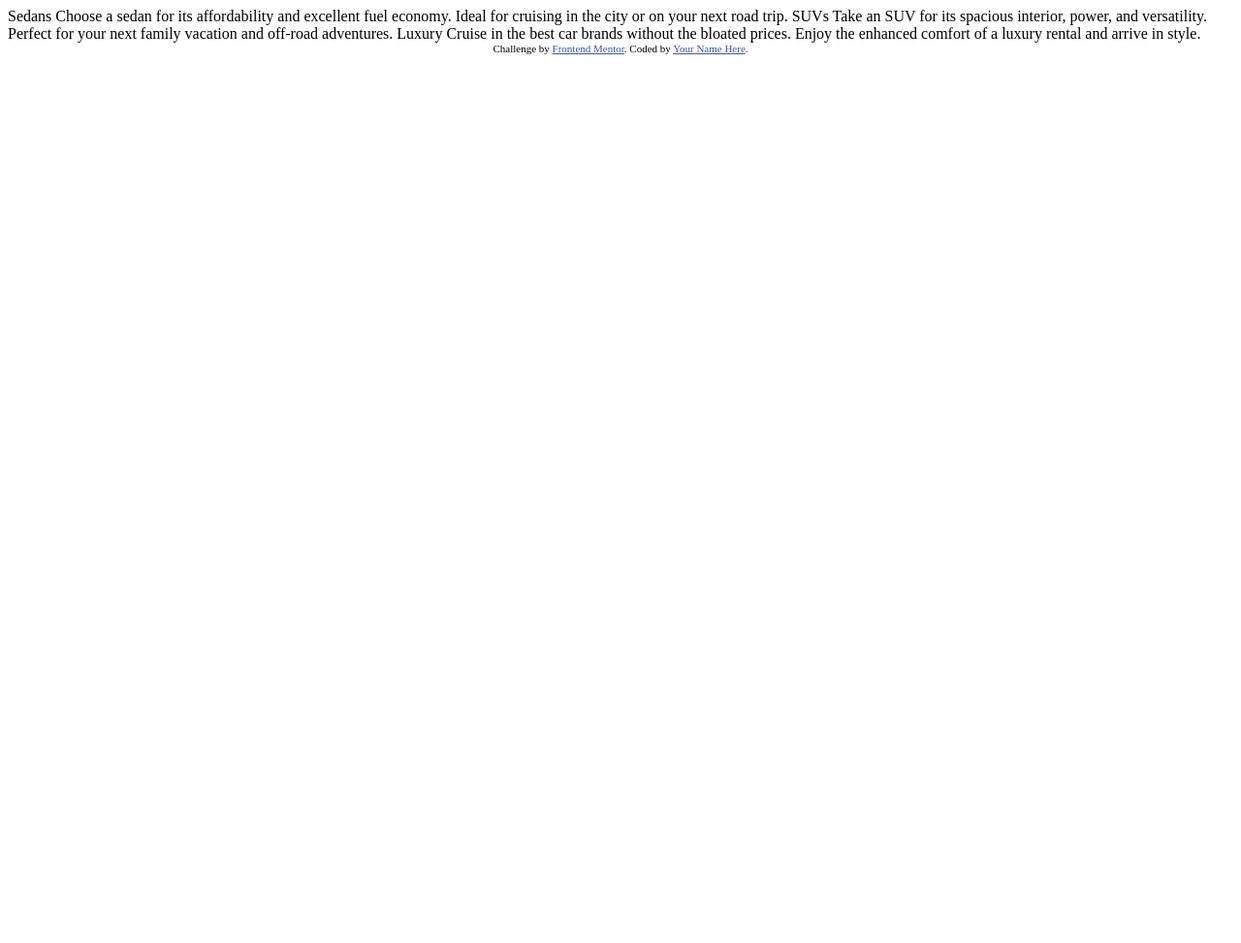
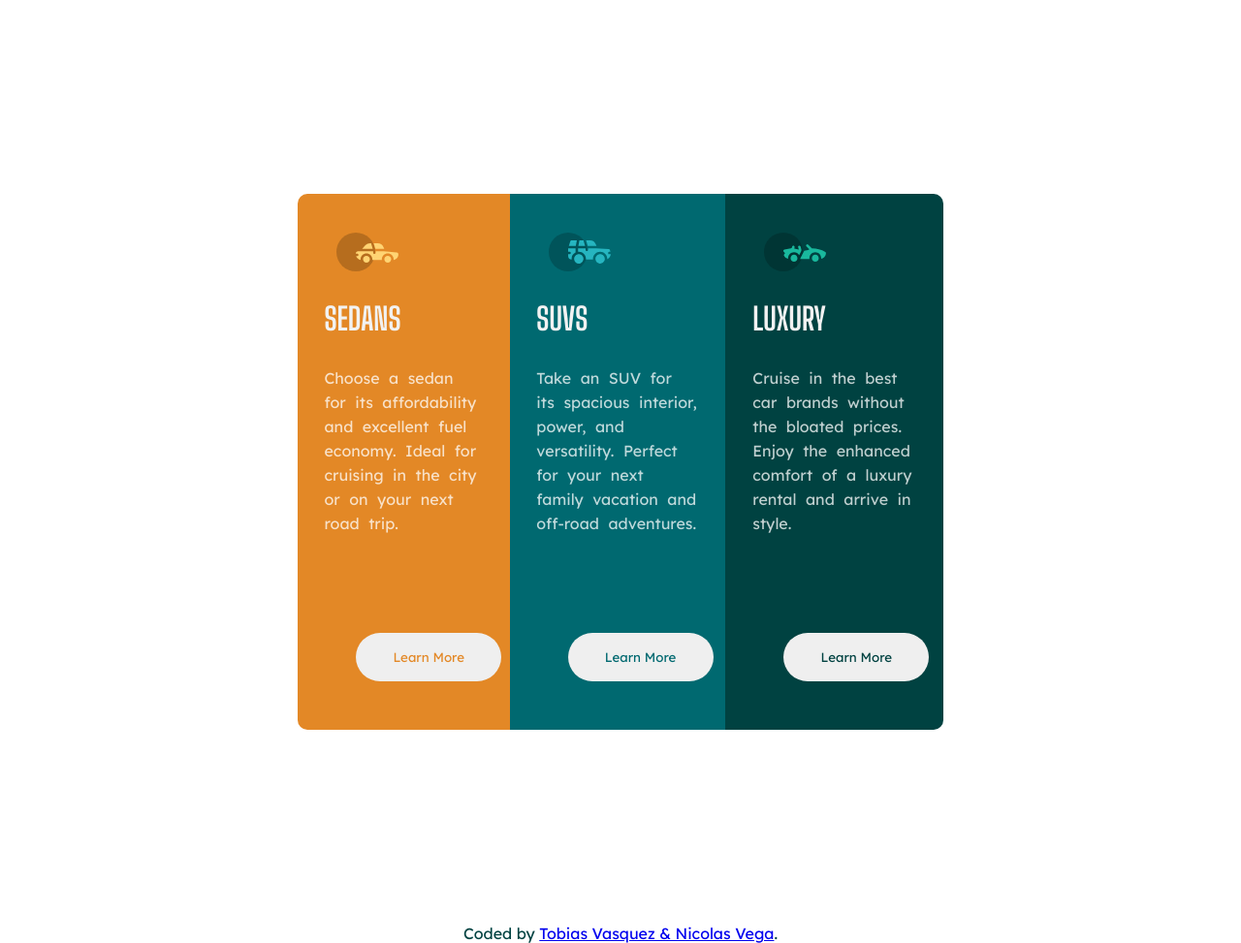
Before and after one commit to tobiasvasquez/ColumnCard, a plain HTML site: page index.html in a window 1280 px wide. Shown: the whole page at 97% size. Before the commit the page ends 800 px from the top, so only its background shows below. Drawn offline with Linux system fonts and the light colour scheme.

Commit message:
Proyecto terminado

```diff
--- /dev/null
+++ b/css/styles.css
@@ -0,0 +1,94 @@
+/* font-family: 'Big Shoulders Display', cursive;
+font-family: 'Lexend Deca', sans-serif; */
+*{
+    margin: 0;
+    padding: 0;
+    box-sizing: border-box;
+}
+.card{
+    display: flex;
+    flex-direction: column;
+    width: 90%;
+    margin: 50px auto;
+
+}
+.card__car__img{
+    display: block;
+    max-width: 100%;
+    max-height: 100%;
+    margin-left: 40px;
+    margin-top: 40px;
+}
+.card__car__title{
+    font-family: 'Big Shoulders Display';
+    color: hsl(0, 0%, 95%);
+    width: 75%;
+    margin: 30px auto;
+    text-transform: uppercase;
+}
+.card__car__description{
+    font-family: 'Lexend Deca', sans-serif;
+    color: hsla(0, 0%, 100%, 0.75);
+    width: 75%;
+    margin: 0px auto 30px auto;
+    line-height: 25px;
+}
+.card__car__learn{
+    padding: 15px;
+    font-family: 'Lexend Deca', sans-serif;
+    color: hsl(31, 77%, 52%);
+    border-radius: 50px;
+    border-color: transparent;
+    width: 150px;
+    display: block;
+    margin-left: 40px;
+    margin-bottom: 40px;
+}
+.card__car--orange{
+    background-color: hsl(31, 77%, 52%);
+    border-radius: 10px 10px 0px 0px;
+}
+.card__car--cyan{
+    background-color: hsl(184, 100%, 22%);
+}
+.card__car--darkcyan{
+    background-color: hsl(179, 100%, 13%);
+    border-radius: 0px 0px 10px 10px;
+}
+.card__car__learn--cyan{
+    color: hsl(184, 100%, 22%);
+}
+.card__car__learn--darkcyan{
+    color: hsl(179, 100%, 13%);
+}
+.attribution{
+    font-family: 'Lexend Deca', sans-serif;
+    color: hsl(179, 100%, 13%);
+    margin: 0 auto;
+}
+@media(min-width:768px){
+    .card{
+        flex-direction: row;
+        width: 52%;
+        margin: 200px auto 200px auto;
+    }
+    .card__car{
+        word-spacing: 5px;
+    }
+    .card__car__description{
+        margin-bottom: 100px;
+    }
+    .card__car__learn{
+        margin-bottom: 50px;
+        margin-left: 60px;
+    }
+    .card__car--orange{
+        border-radius: 10px 0px 0px 10px;
+    }
+    .card__car--darkcyan{
+        border-radius: 0px 10px 10px 0px;
+    }
+    .attribution{
+        text-align: center;
+    }
+}
--- a/index.html
+++ b/index.html
@@ -3,34 +3,41 @@
 <head>
   <meta charset="UTF-8">
   <meta name="viewport" content="width=device-width, initial-scale=1.0"> <!-- displays site properly based on user's device -->
-
   <link rel="icon" type="image/png" sizes="32x32" href="./images/favicon-32x32.png">
-
+  <link rel="stylesheet" href="css/styles.css">
   <title>Frontend Mentor | 3-column preview card component</title>
-
-  <!-- Feel free to remove these styles or customise in your own stylesheet 👍 -->
-  <style>
-    .attribution { font-size: 11px; text-align: center; }
-    .attribution a { color: hsl(228, 45%, 44%); }
-  </style>
+  <link rel="preconnect" href="https://fonts.googleapis.com">
+  <link rel="preconnect" href="https://fonts.gstatic.com" crossorigin>
+  <link href="https://fonts.googleapis.com/css2?family=Big+Shoulders+Display:wght@700&family=Lexend+Deca&display=swap" rel="stylesheet">
 </head>
 <body>
+  <main class="card">
+    <div class="card__car card__car--orange">
+      <img src="images/icon-sedans.svg" alt="Foto Sedan" class="card__car__img">
+      <h1 class="card__car__title">Sedans</h1>
+      <p class="card__car__description">Choose a sedan for its affordability and excellent fuel economy. Ideal for cruising in the city
+      or on your next road trip.</p>
+      <button class="card__car__learn">Learn More</button>
+  </div>
 
-  Sedans
-  Choose a sedan for its affordability and excellent fuel economy. Ideal for cruising in the city
-  or on your next road trip.
-
-  SUVs
-  Take an SUV for its spacious interior, power, and versatility. Perfect for your next family vacation
-  and off-road adventures.
-
-  Luxury
-  Cruise in the best car brands without the bloated prices. Enjoy the enhanced comfort of a luxury
-  rental and arrive in style.
-
+    <div class="card__car card__car--cyan">
+      <img src="images/icon-suvs.svg" alt="Foto Sedan" class="card__car__img">
+      <h1 class="card__car__title">SUVs</h1>
+      <p class="card__car__description">Take an SUV for its spacious interior, power, and versatility. Perfect for your next family vacation
+      and off-road adventures.</p>
+      <button class="card__car__learn  card__car__learn--cyan">Learn More</button>
+  </div>
+    <div class="card__car card__car--darkcyan">
+      <img src="images/icon-luxury.svg" alt="Foto Sedan" class="card__car__img">
+      <h1 class="card__car__title">Luxury</h1>
+      <p class="card__car__description">Cruise in the best car brands without the bloated prices. Enjoy the enhanced comfort of a luxury
+      rental and arrive in style.</p>
+      <button class="card__car__learn card__car__learn--darkcyan">Learn More</button>
+    </div>
+  </main>
   <div class="attribution">
-    Challenge by <a href="https://www.frontendmentor.io?ref=challenge" target="_blank">Frontend Mentor</a>.
-    Coded by <a href="#">Your Name Here</a>.
+    <!-- Challenge by <a href="https://www.frontendmentor.io?ref=challenge" target="_blank">Frontend Mentor</a>.  -->
+    Coded by <a href="#">Tobias Vasquez & Nicolas Vega</a>.
   </div>
 </body>
 </html>
```
